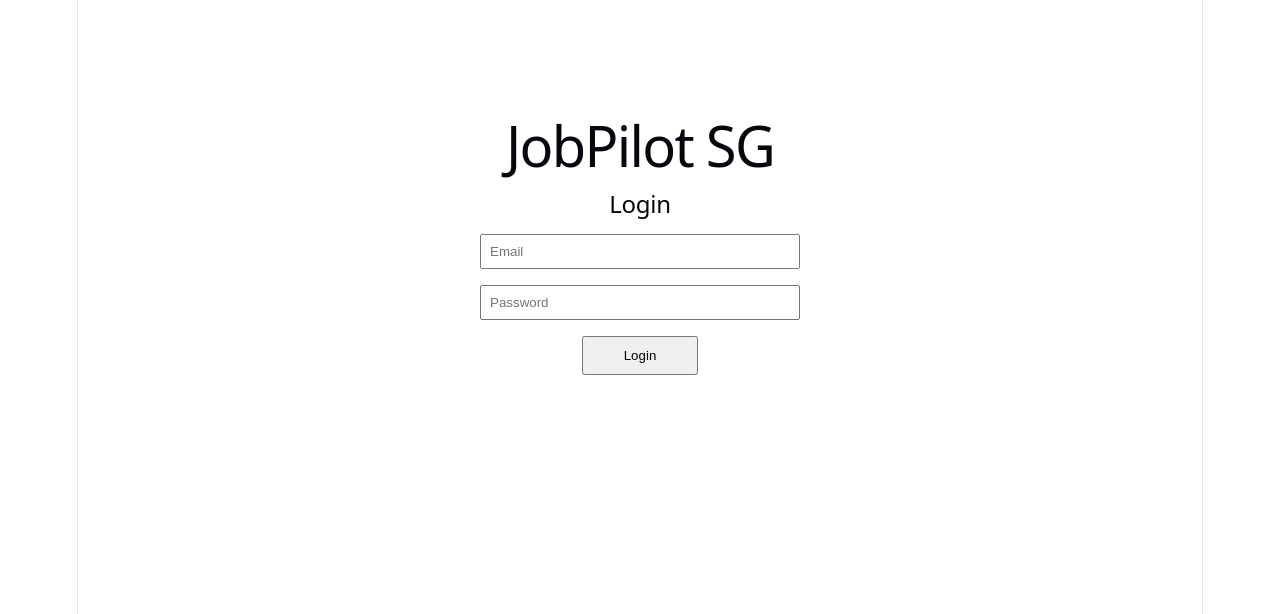
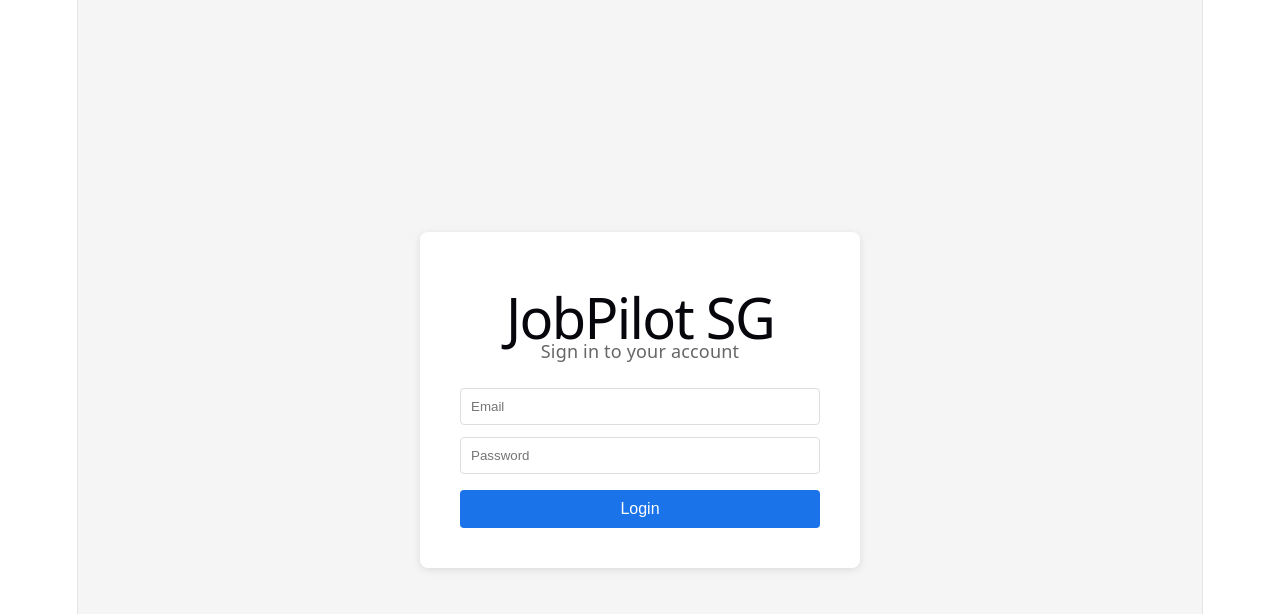
Before and after one commit to ensommeille/JobPilot-SG, a React (Vite) app in the folder frontend/: page / in a window 1280 px wide. Shown: the top 614 px of the page. Built offline with nearby package versions, Linux system fonts and the light colour scheme.

Commit message:
feat: complete login page UI with styled card layout

```diff
--- a/frontend/src/pages/LoginPage.tsx
+++ b/frontend/src/pages/LoginPage.tsx
@@ -1,11 +1,54 @@
+import { useState } from 'react'
+
 const LoginPage = () => {
+  const [email, setEmail] = useState('')
+  const [password, setPassword] = useState('')
+
+  const handleLogin = () => {
+    alert(`Logging in with: ${email}`)
+    // 后端 API 对接后这里会替换成真实的登录逻辑
+  }
+
   return (
-    <div style={{ display: 'flex', flexDirection: 'column', alignItems: 'center', marginTop: '100px' }}>
-      <h1>JobPilot SG</h1>
-      <h2>Login</h2>
-      <input type="email" placeholder="Email" style={{ margin: '8px', padding: '8px', width: '300px' }} />
-      <input type="password" placeholder="Password" style={{ margin: '8px', padding: '8px', width: '300px' }} />
-      <button style={{ margin: '8px', padding: '10px 40px' }}>Login</button>
+    <div style={{
+      display: 'flex', flexDirection: 'column',
+      alignItems: 'center', justifyContent: 'center',
+      minHeight: '100vh', backgroundColor: '#f5f5f5'
+    }}>
+      <div style={{
+        backgroundColor: 'white', padding: '40px',
+        borderRadius: '8px', boxShadow: '0 2px 8px rgba(0,0,0,0.1)',
+        width: '360px'
+      }}>
+        <h1 style={{ textAlign: 'center', marginBottom: '8px' }}>JobPilot SG</h1>
+        <p style={{ textAlign: 'center', color: '#666', marginBottom: '24px' }}>
+          Sign in to your account
+        </p>
+        <input
+          type="email"
+          placeholder="Email"
+          value={email}
+          onChange={e => setEmail(e.target.value)}
+          style={{ width: '100%', padding: '10px', marginBottom: '12px',
+            border: '1px solid #ddd', borderRadius: '4px', boxSizing: 'border-box' }}
+        />
+        <input
+          type="password"
+          placeholder="Password"
+          value={password}
+          onChange={e => setPassword(e.target.value)}
+          style={{ width: '100%', padding: '10px', marginBottom: '16px',
+            border: '1px solid #ddd', borderRadius: '4px', boxSizing: 'border-box' }}
+        />
+        <button
+          onClick={handleLogin}
+          style={{ width: '100%', padding: '10px', backgroundColor: '#1a73e8',
+            color: 'white', border: 'none', borderRadius: '4px', cursor: 'pointer',
+            fontSize: '16px' }}
+        >
+          Login
+        </button>
+      </div>
     </div>
   )
 }
```
